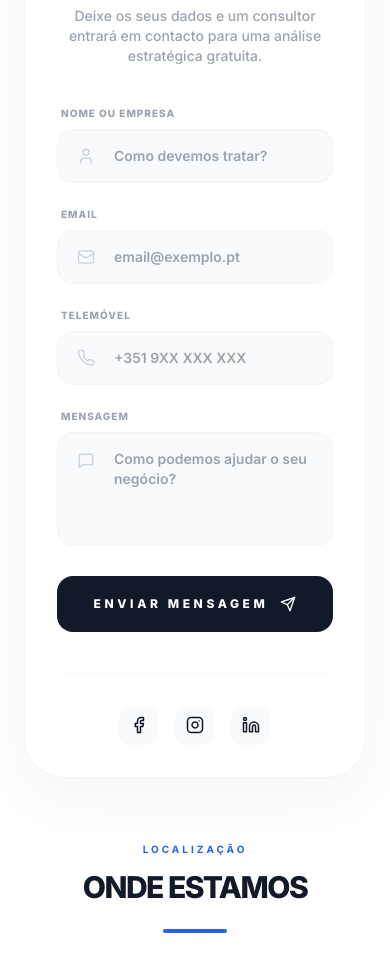
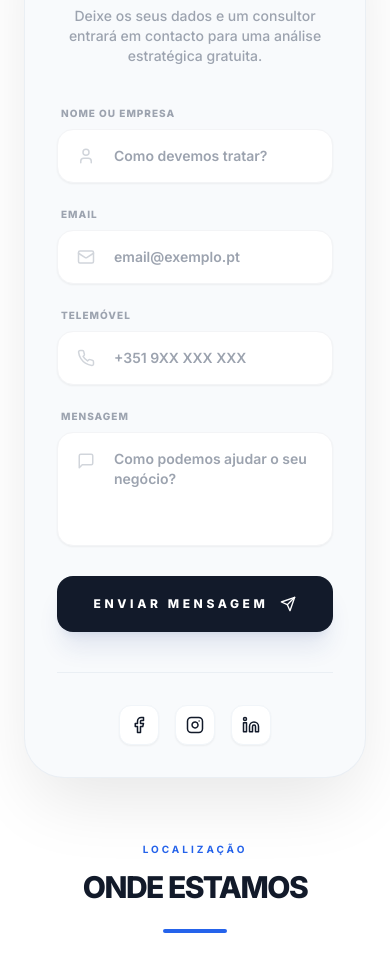
Before and after one commit to ramosmatt89/CS-Consulting, a React (Vite) app: page / in a window 390 px wide. Shown: the part 9340-10312 px from the top of the page. Built offline with nearby package versions, Linux system fonts and the light colour scheme.

Commit message:
feat: Refine contact form and map component styles
Updates the visual appearance and styling of the contact form and map components. This includes subtle changes to background colors, shadow depths, border colors, and input field styling for a more polished and modern look.

```diff
--- a/components/ContactMap.tsx
+++ b/components/ContactMap.tsx
@@ -13,7 +13,7 @@ const ContactMap: React.FC = () => {
               Desktop (lg+): Aparece depois (lg:order-2)
           */}
           <div className="lg:w-7/12 xl:w-8/12 order-1 lg:order-2">
-            <div className="bg-white rounded-[2.5rem] md:rounded-[3rem] p-8 md:p-12 xl:p-16 shadow-[0_20px_60px_rgba(0,0,0,0.04)] border border-gray-100 relative z-10">
+            <div className="bg-slate-50 rounded-[2.5rem] md:rounded-[3rem] p-8 md:p-12 xl:p-16 shadow-[0_30px_70px_-10px_rgba(0,0,0,0.1)] border border-slate-200/60 relative z-10">
               <div className="mb-10 text-center lg:text-left">
                 <span className="text-blue-600 font-black text-[10px] uppercase tracking-[0.4em] mb-4 block">Contacto Prioritário</span>
                 <h3 className="text-3xl md:text-4xl font-black text-[#121a2a] uppercase tracking-tighter mb-4">FALE <span className="text-blue-600">CONNOSCO</span></h3>
@@ -28,7 +28,7 @@ const ContactMap: React.FC = () => {
                     <input
                       type="text"
                       placeholder="Como devemos tratar?"
-                      className="w-full pl-14 pr-6 py-4 bg-gray-50 border border-gray-100 rounded-2xl focus:bg-white focus:border-blue-600 outline-none transition-all text-sm font-semibold text-[#121a2a]"
+                      className="w-full pl-14 pr-6 py-4 bg-white border border-gray-100 rounded-2xl focus:border-blue-600 outline-none transition-all text-sm font-semibold text-[#121a2a] shadow-sm"
                       required
                     />
                   </div>
@@ -42,7 +42,7 @@ const ContactMap: React.FC = () => {
                       <input
                         type="email"
                         placeholder="email@exemplo.pt"
-                        className="w-full pl-14 pr-6 py-4 bg-gray-50 border border-gray-100 rounded-2xl focus:bg-white focus:border-blue-600 outline-none transition-all text-sm font-semibold text-[#121a2a]"
+                        className="w-full pl-14 pr-6 py-4 bg-white border border-gray-100 rounded-2xl focus:border-blue-600 outline-none transition-all text-sm font-semibold text-[#121a2a] shadow-sm"
                         required
                       />
                     </div>
@@ -55,7 +55,7 @@ const ContactMap: React.FC = () => {
                       <input
                         type="tel"
                         placeholder="+351 9XX XXX XXX"
-                        className="w-full pl-14 pr-6 py-4 bg-gray-50 border border-gray-100 rounded-2xl focus:bg-white focus:border-blue-600 outline-none transition-all text-sm font-semibold text-[#121a2a]"
+                        className="w-full pl-14 pr-6 py-4 bg-white border border-gray-100 rounded-2xl focus:border-blue-600 outline-none transition-all text-sm font-semibold text-[#121a2a] shadow-sm"
                         required
                       />
                     </div>
@@ -69,23 +69,23 @@ const ContactMap: React.FC = () => {
                     <textarea
                       rows={4}
                       placeholder="Como podemos ajudar o seu negócio?"
-                      className="w-full pl-14 pr-6 py-4 bg-gray-50 border border-gray-100 rounded-2xl focus:bg-white focus:border-blue-600 outline-none transition-all resize-none text-sm font-semibold text-[#121a2a]"
+                      className="w-full pl-14 pr-6 py-4 bg-white border border-gray-100 rounded-2xl focus:border-blue-600 outline-none transition-all resize-none text-sm font-semibold text-[#121a2a] shadow-sm"
                     ></textarea>
                   </div>
                 </div>
 
                 <button
                   type="submit"
-                  className="group/btn w-full bg-[#121a2a] text-white py-5 rounded-2xl font-black text-xs uppercase tracking-[0.3em] hover:bg-blue-600 transition-all active:scale-[0.98] flex items-center justify-center gap-3"
+                  className="group/btn w-full bg-[#121a2a] text-white py-5 rounded-2xl font-black text-xs uppercase tracking-[0.3em] hover:bg-blue-600 transition-all active:scale-[0.98] flex items-center justify-center gap-3 shadow-xl shadow-blue-900/10"
                 >
                   ENVIAR MENSAGEM
                   <Send size={16} className="group-hover/btn:translate-x-1 group-hover/btn:-translate-y-1 transition-transform" />
                 </button>
               </form>
 
-              <div className="mt-10 flex gap-4 justify-center md:justify-start pt-8 border-t border-gray-50">
+              <div className="mt-10 flex gap-4 justify-center md:justify-start pt-8 border-t border-slate-200/60">
                 {[Facebook, Instagram, Linkedin].map((Icon, i) => (
-                  <a key={i} href="#" className="w-10 h-10 bg-gray-50 rounded-xl flex items-center justify-center text-[#121a2a] hover:bg-[#121a2a] hover:text-white transition-all">
+                  <a key={i} href="#" className="w-10 h-10 bg-white rounded-xl flex items-center justify-center text-[#121a2a] hover:bg-[#121a2a] hover:text-white transition-all border border-slate-100 shadow-sm">
                     <Icon size={18} />
                   </a>
                 ))}
```
Also changed, not shown: components/ContactForm.tsx (+6 -6 lines).
